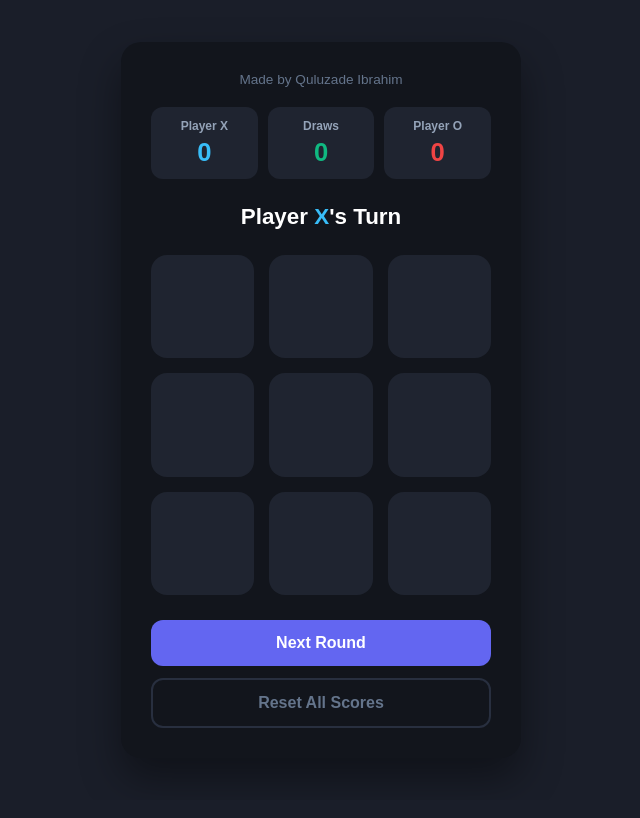
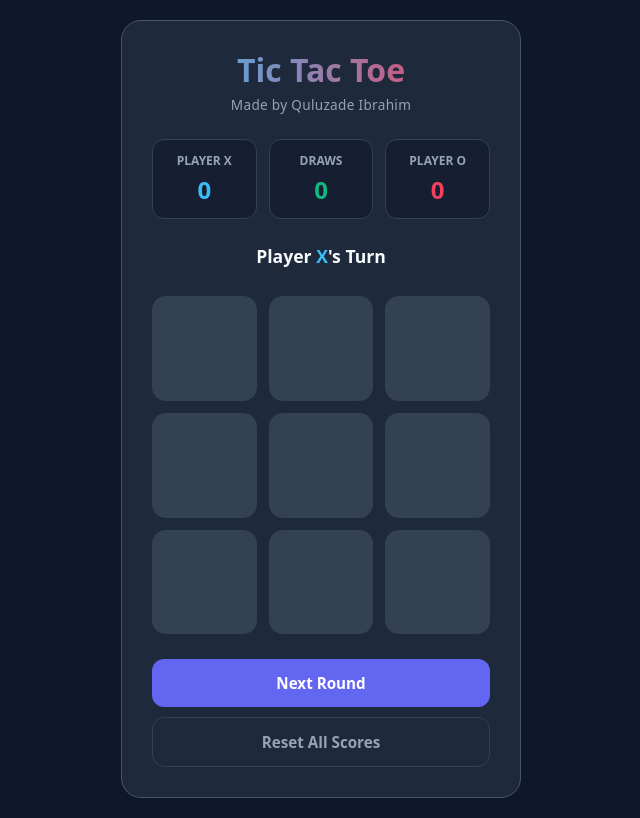
Before and after one commit to coldmusic28-dot/coldmusic28-dot.github.io, a plain HTML site: page index.html in a window 1280 px wide. Both pictures are taken after a click on the button "Next Round". Shown: the whole page, without its empty margins (319-959 px from the left). Drawn offline with Linux system fonts and the light colour scheme.

Commit message:
Update index.html

```diff
--- a/index.html
+++ b/index.html
@@ -6,160 +6,240 @@
     <title>Tic Tac Toe</title>
     <style>
         :root {
-            --bg-color: #1a1e29;
-            --container-bg: #12151c;
-            --card-bg: #1f2430;
-            --text-blue: #38bdf8;
-            --text-red: #ef4444;
-            --text-green: #10b981;
-            --btn-purple: #6366f1;
-            --btn-purple-hover: #4f46e5;
+            --bg-color: #0f172a;
+            --container-bg: #1e293b;
+            --cell-bg: #334155;
+            --text-main: #f8fafc;
+            --text-muted: #94a3b8;
+            --color-x: #38bdf8;
+            --color-o: #f43f5e;
+            --color-draw: #10b981;
+            --accent: #6366f1;
+        }
+
+        * {
+            box-sizing: border-box;
+            font-family: system-ui, sans-serif;
+            margin: 0;
+            padding: 0;
         }
 
         body {
-            margin: 0;
-            padding: 0;
-            font-family: sans-serif;
             background-color: var(--bg-color);
-            color: #ffffff;
+            color: var(--text-main);
             display: flex;
             justify-content: center;
             align-items: center;
             min-height: 100vh;
+            padding: 20px;
         }
 
-        .game-container {
-            background-color: var(--container-bg);
+        .container {
+            text-align: center;
+            background: var(--container-bg);
             padding: 30px;
             border-radius: 20px;
-            width: 340px;
-            display: flex;
-            flex-direction: column;
-            align-items: center;
-            box-shadow: 0 20px 40px rgba(0, 0, 0, 0.4);
+            width: 100%;
+            max-width: 400px;
+            border: 1px solid #475569;
+            position: relative;
         }
 
-        .author {
-            font-size: 0.85rem;
-            color: #64748b;
-            margin-bottom: 20px;
+        .title-group {
+            margin-bottom: 25px;
         }
 
-        .score-board {
-            display: flex;
-            width: 100%;
-            margin-bottom: 25px;
-            gap: 10px;
+        h1 {
+            font-size: 2rem;
+            background: linear-gradient(to right, var(--color-x), var(--color-o));
+            -webkit-background-clip: text;
+            -webkit-text-fill-color: transparent;
+            background-clip: text;
+            text-fill-color: transparent;
+            font-weight: 800;
+            display: block;
+            line-height: 1.2;
         }
 
-        .score-card {
-            background-color: var(--card-bg);
-            flex: 1;
-            padding: 12px;
-            border-radius: 12px;
+        .signature-text {
+            display: block;
+            visibility: visible;
+            font-size: 0.85rem;
+            color: var(--text-muted);
+            font-weight: 500;
+            letter-spacing: 0.3px;
+            margin-top: 6px;
             text-align: center;
         }
 
-        .score-label {
-            font-size: 0.75rem;
-            color: #94a3b8;
-            margin-bottom: 5px;
-            font-weight: bold;
+        .scoreboard {
+            display: grid;
+            grid-template-columns: repeat(3, 1fr);
+            gap: 12px;
+            margin-bottom: 25px;
         }
 
-        .score-value {
-            font-size: 1.6rem;
-            font-weight: bold;
+        .score-box {
+            background: #0f172a80;
+            padding: 12px;
+            border-radius: 12px;
+            border: 1px solid #334155;
+            display: flex;
+            flex-direction: column;
         }
 
-        .score-card.x .score-value { color: var(--text-blue); }
-        .score-card.draws .score-value { color: var(--text-green); }
-        .score-card.o .score-value { color: var(--text-red); }
+        .label {
+            font-size: 0.75rem;
+            text-transform: uppercase;
+            color: var(--text-muted);
+            font-weight: 600;
+        }
 
-        .turn-indicator {
-            font-size: 1.4rem;
-            font-weight: bold;
+        .val {
+            font-size: 1.5rem;
+            font-weight: 700;
+            margin-top: 4px;
+        }
+
+        #score-x .val { color: var(--color-x); }
+        #score-draw .val { color: var(--color-draw); }
+        #score-o .val { color: var(--color-o); }
+
+        #turn-indicator {
+            font-size: 1.1rem;
+            font-weight: 600;
             margin-bottom: 25px;
+            min-height: 27px;
         }
 
         .board {
             display: grid;
             grid-template-columns: repeat(3, 1fr);
-            gap: 15px;
+            gap: 12px;
+            margin: 0 auto 25px auto;
             width: 100%;
-            margin-bottom: 25px;
+            aspect-ratio: 1 / 1;
         }
 
         .cell {
-            background-color: var(--card-bg);
-            aspect-ratio: 1;
-            border-radius: 16px;
+            background: var(--cell-bg);
+            border-radius: 14px;
             display: flex;
+            align-items: center;
             justify-content: center;
-            align-items: center;
-            font-size: 2.8rem;
-            font-weight: bold;
+            font-size: 2.75rem;
+            font-weight: 800;
             cursor: pointer;
             user-select: none;
+            border: 1px solid transparent;
+            transition: all 0.2s ease;
+            aspect-ratio: 1 / 1;
         }
 
-        .cell.x-mark {
-            color: var(--text-blue);
-            text-shadow: 0 0 15px rgba(56, 189, 248, 0.4);
+        .cell:hover:not(.taken) {
+            background: #475569;
+            transform: scale(1.02);
         }
 
-        .cell.o-mark {
-            color: var(--text-red);
-            text-shadow: 0 0 15px rgba(239, 68, 68, 0.4);
+        .cell.taken {
+            cursor: not-allowed;
+            background: #1e293b;
+            border-color: #334155;
         }
 
-        .btn {
+        .cell.p-x {
+            color: var(--color-x);
+            text-shadow: 0 0 12px rgba(56, 189, 248, 0.4);
+        }
+
+        .cell.p-o {
+            color: var(--color-o);
+            text-shadow: 0 0 12px rgba(244, 63, 94, 0.4);
+        }
+
+        .cell.winner-highlight {
+            background: rgba(16, 185, 129, 0.2) !important;
+            border-color: var(--color-draw) !important;
+            color: var(--color-draw) !important;
+            text-shadow: 0 0 16px var(--color-draw) !important;
+            animation: pulseGlow 1.5s infinite ease-in-out;
+        }
+
+        @keyframes pulseGlow {
+            0%, 100% {
+                box-shadow: 0 0 8px rgba(16, 185, 129, 0.2);
+            }
+            50% {
+                box-shadow: 0 0 20px rgba(16, 185, 129, 0.6);
+                transform: scale(1.03);
+            }
+        }
+
+        .controls {
+            display: flex;
+            flex-direction: column;
+            gap: 10px;
+        }
+
+        button {
             width: 100%;
             padding: 14px;
-            font-size: 1rem;
-            font-weight: bold;
             border: none;
             border-radius: 12px;
+            font-size: 0.95rem;
+            font-weight: 700;
             cursor: pointer;
-            margin-bottom: 12px;
-            transition: background-color 0.2s;
+            transition: background 0.2s ease, opacity 0.2s ease;
         }
 
-        .btn-primary {
-            background-color: var(--btn-purple);
-            color: #fff;
+        button:hover {
+            opacity: 0.9;
         }
 
-        .btn-primary:hover {
-            background-color: var(--btn-purple-hover);
+        #restart-btn {
+            background: var(--accent);
+            color: white;
         }
 
-        .btn-secondary {
-            background-color: transparent;
-            color: #64748b;
-            border: 2px solid #282f3f;
-            margin-bottom: 0;
+        #reset-scoreboard-btn {
+            background: transparent;
+            color: var(--text-muted);
+            border: 1px solid #334155;
         }
 
-        .btn-secondary:hover {
-            background-color: #1f2430;
+        #reset-scoreboard-btn:hover {
+            color: #ef4444;
+            background: #ef444415;
+            border-color: #ef444430;
         }
     </style>
 </head>
 <body>
 
-    <div class="game-container">
-        <div class="author">Made by Quluzade Ibrahim</div>
-
-        <div class="score-board">
-            <div class="score-card x"><div class="score-label">Player X</div><div class="score-value" id="score-x">0</div></div>
-            <div class="score-card draws"><div class="score-label">Draws</div><div class="score-value" id="score-draws">0</div></div>
-            <div class="score-card o"><div class="score-label">Player O</div><div class="score-value" id="score-o">0</div></div>
+<div class="container">
+    <div class="title-group">
+        <h1>Tic Tac Toe</h1>
+        <span class="signature-text">Made by Quluzade Ibrahim</span>
     </div>
 
-        <div class="turn-indicator" id="turn-display">Player <span id="turn-letter" style="color:var(--text-blue)">X</span>'s Turn</div>
+    <div class="scoreboard">
+        <div class="score-box" id="score-x">
+            <span class="label">Player X</span>
+            <span class="val">0</span>
+        </div>
+        <div class="score-box" id="score-draw">
+            <span class="label">Draws</span>
+            <span class="val">0</span>
+        </div>
+        <div class="score-box" id="score-o">
+            <span class="label">Player O</span>
+            <span class="val">0</span>
+        </div>
+    </div>
 
-        <div class="board">
+    <div id="turn-indicator">Player <span style="color: var(--color-x)">X</span>'s Turn</div>
+
+    <div class="board" id="board">
         <div class="cell" data-index="0"></div>
         <div class="cell" data-index="1"></div>
         <div class="cell" data-index="2"></div>
@@ -171,88 +251,81 @@
         <div class="cell" data-index="8"></div>
     </div>
 
-        <button class="btn btn-primary" id="next-round-btn">Next Round</button>
-        <button class="btn btn-secondary" id="reset-all-btn">Reset All Scores</button>
+    <div class="controls">
+        <button id="restart-btn">Next Round</button>
+        <button id="reset-scoreboard-btn">Reset All Scores</button>
+    </div>
 </div>
 
 <script>
-        const turnDisplay = document.getElementById('turn-display');
-        const cells = document.querySelectorAll('.cell');
-        const scoreXDisplay = document.getElementById('score-x');
-        const scoreODisplay = document.getElementById('score-o');
-        const scoreDrawsDisplay = document.getElementById('score-draws');
+    const board = document.getElementById('board');
+    const cells = Array.from(document.querySelectorAll('.cell'));
+    const indicator = document.getElementById('turn-indicator');
 
+    let player = 'X';
+    let active = true;
     let scores = { X: 0, O: 0, draws: 0 };
-        let currentPlayer = 'X';
-        let gameState = ["", "", "", "", "", "", "", "", ""];
-        let gameActive = true;
+    let winCombo = [];
 
-        // Flattened string ensures no markdown format stripping can happen
-        const winPatterns = "0,1,2|3,4,5|6,7,8|0,3,6|1,4,7|2,5,8|0,4,8|2,4,6";
-        const winningConditions = winPatterns.split('|').map(p => p.split(',').map(Number));
+    const winConditions = [, [3, 4, 5], [6, 7, 8], // Rows, [1, 4, 7], [2, 5, 8], // Columns, [2, 4, 6]             // Diagonals
+    ];
 
-        cells.forEach(cell => cell.addEventListener('click', (e) => {
-            const index = parseInt(e.target.getAttribute('data-index'));
+    function checkWin() {
+        const v = cells.map(c => c.textContent);
 
-            if (gameState[index] !== "" || !gameActive) return;
-
-            gameState[index] = currentPlayer;
-            e.target.innerText = currentPlayer;
-            e.target.classList.add(currentPlayer === 'X' ? 'x-mark' : 'o-mark');
-
-            let roundWon = false;
-            for (let i = 0; i < winningConditions.length; i++) {
-                const [a, b, c] = winningConditions[i];
-                if (gameState[a] && gameState[a] === gameState[b] && gameState[a] === gameState[c]) {
-                    roundWon = true;
-                    break;
+        for (let condition of winConditions) {
+            const [a, b, c] = condition;
+            if (v[a] && v[a] === v[b] && v[a] === v[c]) {
+                winCombo = condition;
+                return true;
             }
         }
+        return false;
+    }
 
-            if (roundWon) {
-                const color = currentPlayer === 'X' ? 'var(--text-blue)' : 'var(--text-red)';
-                turnDisplay.innerHTML = `Player <span style="color:${color}">${currentPlayer}</span> Wins!`;
-                scores[currentPlayer]++;
-                updateScores();
-                gameActive = false;
+    board.addEventListener('click', (e) => {
+        const cell = e.target;
+        if (!active || !cell.classList.contains('cell') || cell.textContent !== "") return;
+
+        cell.textContent = player;
+        cell.classList.add('taken', player === 'X' ? 'p-x' : 'p-o');
+
+        if (checkWin()) {
+            indicator.innerHTML = `Player <span style="color: var(--color-${player.toLowerCase()})">${player}</span> Wins!`;
+            scores[player]++;
+            document.querySelector(`#score-${player.toLowerCase()} .val`).textContent = scores[player];
+            winCombo.forEach(i => cells[i].classList.add('winner-highlight'));
+            active = false;
             return;
         }
 
-            if (!gameState.includes("")) {
-                turnDisplay.innerHTML = `<span style="color:var(--text-green)">It's a Draw!</span>`;
+        if (cells.every(c => c.textContent !== "")) {
+            indicator.innerHTML = `<span style="color: var(--color-draw)">It's a Draw!</span>`;
             scores.draws++;
-                updateScores();
-                gameActive = false;
+            document.querySelector('#score-draw .val').textContent = scores.draws;
+            active = false;
             return;
         }
 
-            currentPlayer = currentPlayer === 'X' ? 'O' : 'X';
-            const nextColor = currentPlayer === 'X' ? 'var(--text-blue)' : 'var(--text-red)';
-            turnDisplay.innerHTML = `Player <span style="color:${nextColor}">${currentPlayer}</span>'s Turn`;
-        }));
-
-        function updateScores() {
-            scoreXDisplay.innerText = scores.X;
-            scoreODisplay.innerText = scores.O;
-            scoreDrawsDisplay.innerText = scores.draws;
-        }
-
-        document.getElementById('next-round-btn').addEventListener('click', () => {
-            gameActive = true;
-            currentPlayer = 'X';
-            gameState = ["", "", "", "", "", "", "", "", ""];
-            turnDisplay.innerHTML = `Player <span style="color:var(--text-blue)">X</span>'s Turn`;
-            cells.forEach(cell => { cell.innerText = ""; cell.className = "cell"; });
+        player = player === 'X' ? 'O' : 'X';
+        indicator.innerHTML = `Player <span style="color: var(--color-${player.toLowerCase()})">${player}</span>'s Turn`;
     });
 
-        document.getElementById('reset-all-btn').addEventListener('click', () => {
+    document.getElementById('restart-btn').addEventListener('click', () => {
+        active = true;
+        player = 'X';
+        indicator.innerHTML = "Player <span style=\"color: var(--color-x)\">X</span>'s Turn";
+        winCombo = [];
+        cells.forEach(c => {
+            c.textContent = "";
+            c.className = "cell";
+        });
+    });
+
+    document.getElementById('reset-scoreboard-btn').addEventListener('click', () => {
         scores = { X: 0, O: 0, draws: 0 };
-            updateScores();
-            gameActive = true;
-            currentPlayer = 'X';
-            gameState = ["", "", "", "", "", "", "", "", ""];
-            turnDisplay.innerHTML = `Player <span style="color:var(--text-blue)">X</span>'s Turn`;
-            cells.forEach(cell => { cell.innerText = ""; cell.className = "cell"; });
+        document.querySelectorAll('.val').forEach(v => v.textContent = "0");
+        document.getElementById('restart-btn').click();
     });
 </script>
 </body>
```
Lines whose indentation alone changed are shown as unchanged.
